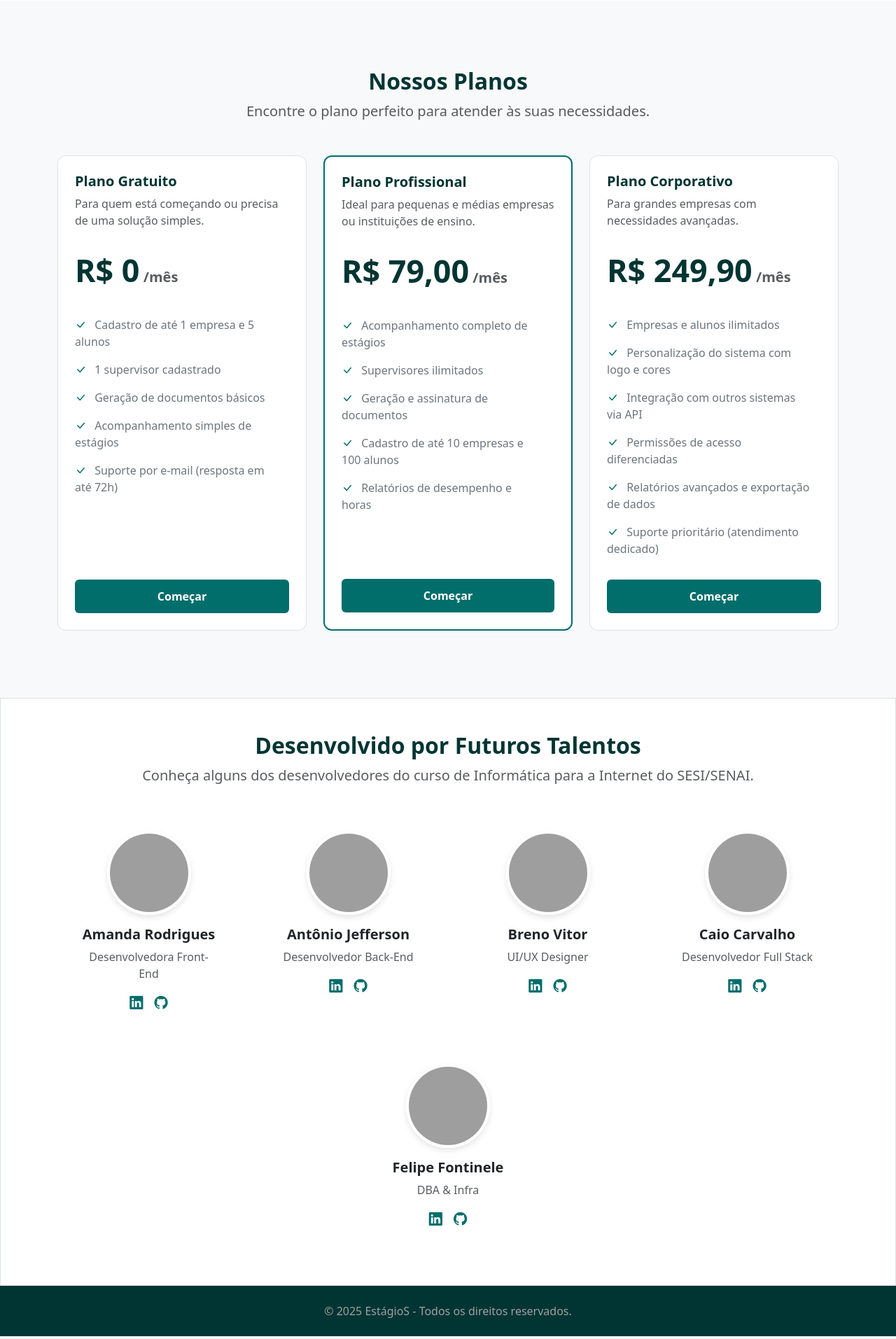
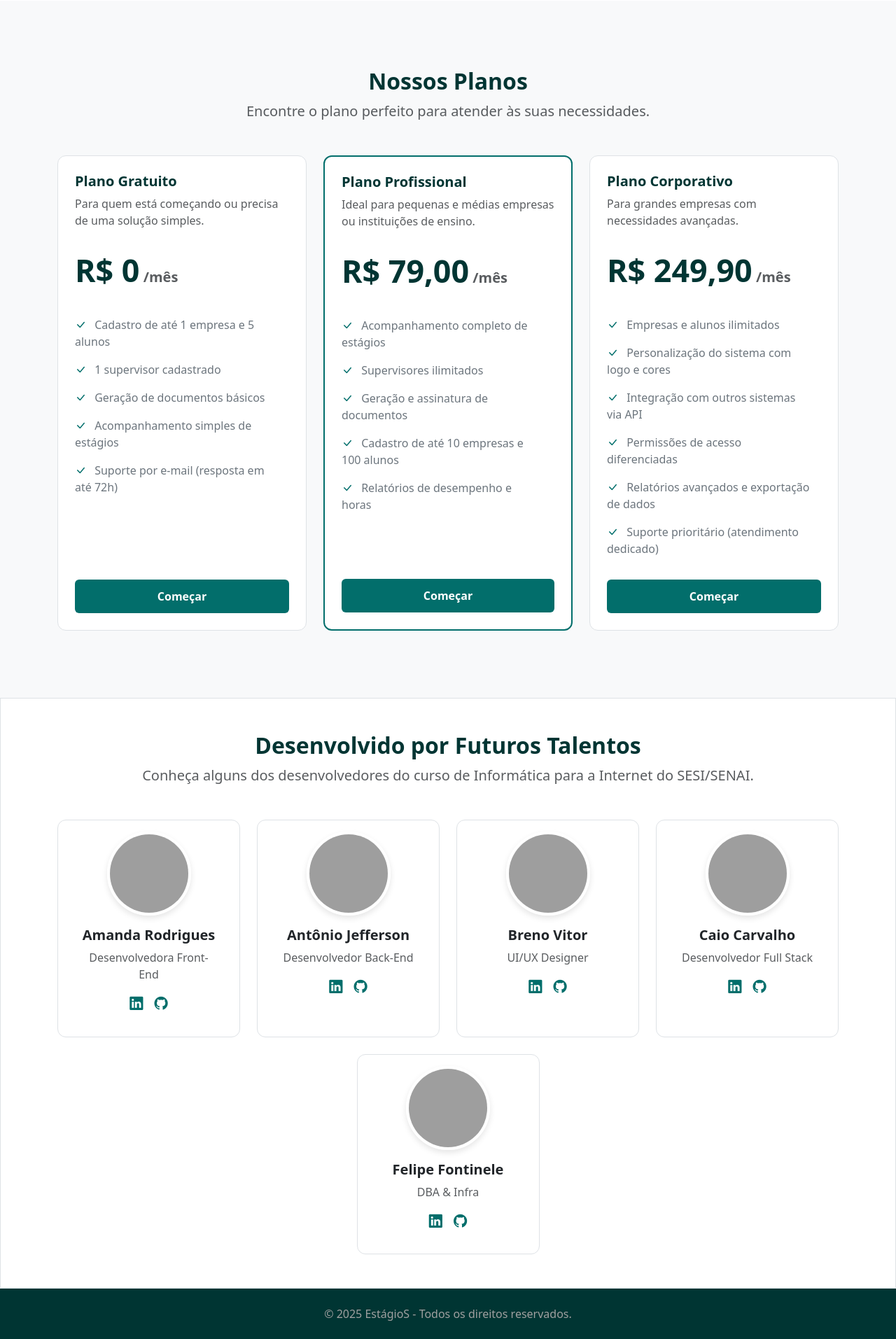
Before and after one commit to luzardoSENAI/estagio, a Django app: template core/templates/home.html in a window 1280 px wide. Shown: the part 1713-3626 px from the top of the page at 70% size. Run offline with Django 3.2, Linux system fonts and the light colour scheme; the template is opened without the code that fills it, so the values that code supplies are empty; grey boxes are pictures that could not be loaded.

Commit message:
cards border

```diff
--- a/core/templates/home.html
+++ b/core/templates/home.html
@@ -415,7 +415,7 @@
                 do SESI/SENAI.</p>
             <div class="row g-4 justify-content-center">
                 <div class="col-lg-3 col-md-4 col-6">
-                    <div class="card team-card h-100 p-3">
+                    <div class="card team-card h-100 p-3 border">
                         <img src="https://i.pravatar.cc/150?u=amanda" class="team-card-img rounded-circle mx-auto"
                             alt="Foto de Amanda Rodrigues">
                         <div class="card-body">
@@ -429,7 +429,7 @@
                     </div>
                 </div>
                 <div class="col-lg-3 col-md-4 col-6">
-                    <div class="card team-card h-100 p-3">
+                    <div class="card team-card h-100 p-3 border">
                         <img src="https://i.pravatar.cc/150?u=antonio" class="team-card-img rounded-circle mx-auto"
                             alt="Foto de Antônio Jefferson">
                         <div class="card-body">
@@ -443,7 +443,7 @@
                     </div>
                 </div>
                 <div class="col-lg-3 col-md-4 col-6">
-                    <div class="card team-card h-100 p-3">
+                    <div class="card team-card h-100 p-3 border">
                         <img src="https://i.pravatar.cc/150?u=breno" class="team-card-img rounded-circle mx-auto"
                             alt="Foto de Breno Vitor">
                         <div class="card-body">
@@ -457,7 +457,7 @@
                     </div>
                 </div>
                 <div class="col-lg-3 col-md-4 col-6">
-                    <div class="card team-card h-100 p-3">
+                    <div class="card team-card h-100 p-3 border">
                         <img src="https://i.pravatar.cc/150?u=caio" class="team-card-img rounded-circle mx-auto"
                             alt="Foto de Caio Carvalho">
                         <div class="card-body">
@@ -471,7 +471,7 @@
                     </div>
                 </div>
                 <div class="col-lg-3 col-md-4 col-6">
-                    <div class="card team-card h-100 p-3">
+                    <div class="card team-card h-100 p-3 border">
                         <img src="https://i.pravatar.cc/150?u=felipe" class="team-card-img rounded-circle mx-auto"
                             alt="Foto de Felipe Fontinele">
                         <div class="card-body">
```
